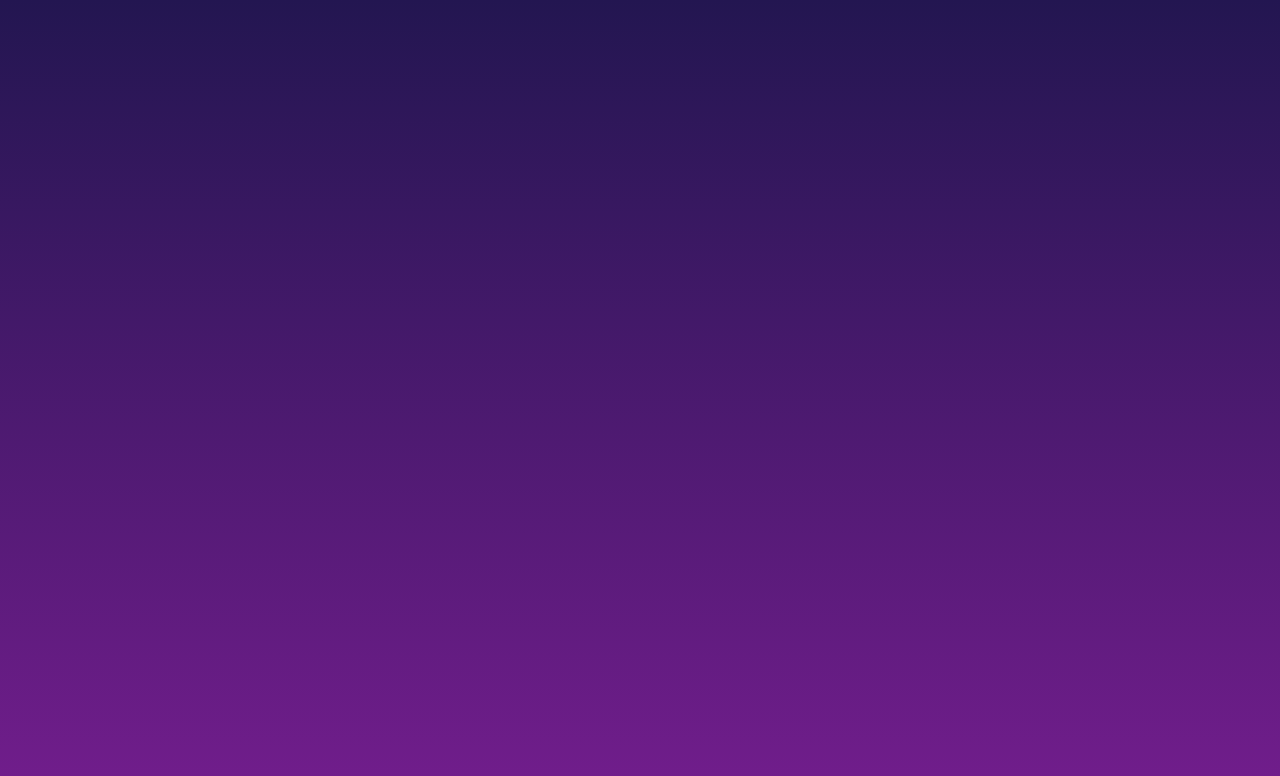
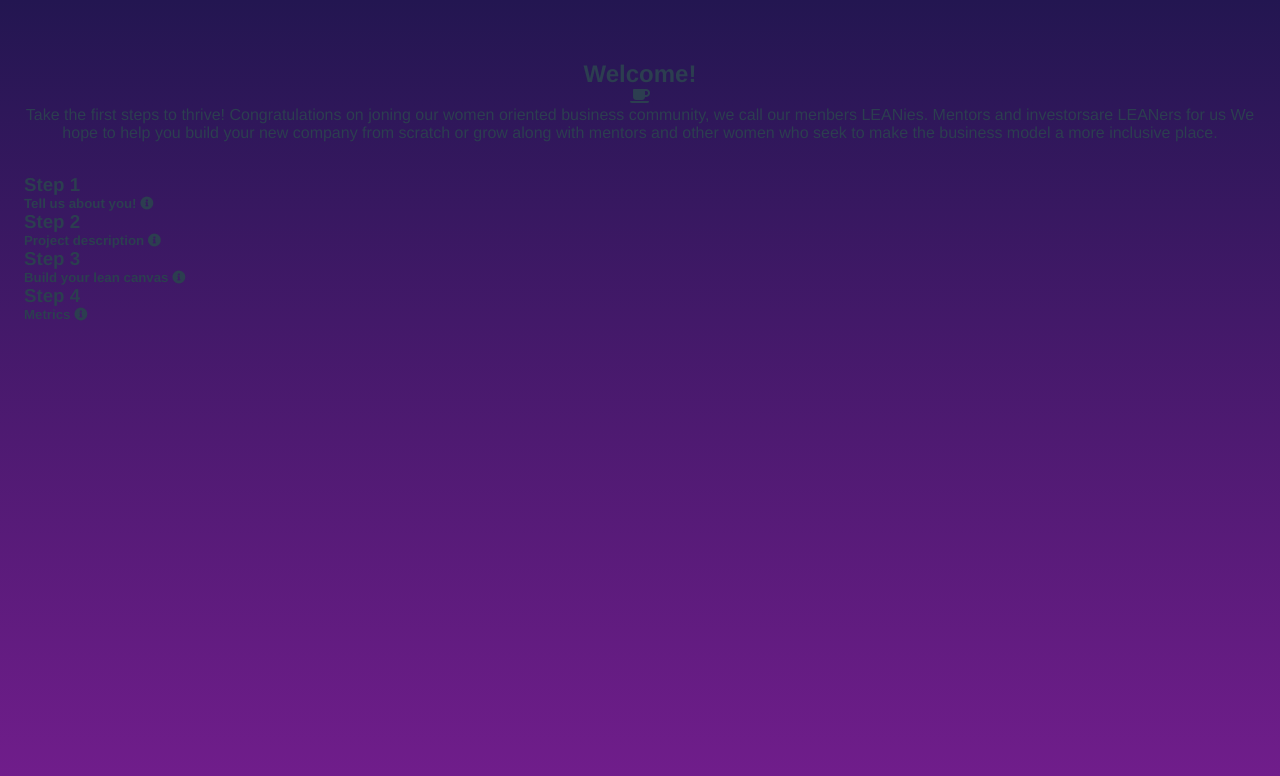
Before and after one commit to magentaFire/leanOnMe2, a Vue app: page /#/welcome in a window 1280 px wide. Shown: the top 776 px of the page. Built offline with nearby package versions, Linux system fonts and the light colour scheme.

Commit message:
quitan fontawesome

```diff
--- a/index.html
+++ b/index.html
@@ -1,12 +1,17 @@
 <!DOCTYPE html>
 <html>
+
 <head>
   <meta charset="utf-8">
   <meta name="viewport" content="width=device-width,initial-scale=1.0">
   <title>leanonme</title>
+  <link rel="stylesheet" href="https://use.fontawesome.com/releases/v5.8.2/css/all.css"
+    integrity="sha384-oS3vJWv+0UjzBfQzYUhtDYW+Pj2yciDJxpsK1OYPAYjqT085Qq/1cq5FLXAZQ7Ay" crossorigin="anonymous">
 </head>
+
 <body>
   <div id="app"></div>
   <!-- built files will be auto injected -->
 </body>
+
 </html>
--- /dev/null
+++ b/src/components/Welcome.vue
@@ -0,0 +1,92 @@
+<template>
+  <div class="welcome-page">
+    <h2>Welcome!</h2>
+    <i class="fas fa-coffee"></i>
+    <p class="shift-2">
+      Take the first steps to thrive! Congratulations on joning our women
+      oriented business community, we call our menbers LEANies. Mentors and
+      investorsare LEANers for us We hope to help you build your new company
+      from scratch or grow along with mentors and other women who seek to make
+      the business model a more inclusive place.
+    </p>
+    <div class="steps">
+      <h3>Step 1</h3>
+      <h5>
+        Tell us about you!
+        <i
+          class="fas fa-info-circle"
+          @click="profileInfo = !profileInfo"
+        ></i>
+      </h5>
+      <p v-if="profileInfo">
+        We love to know about you, please tell us who you are.
+      </p>
+      <h3>Step 2</h3>
+      <h5>
+        Project description
+        <i
+          class="fas fa-info-circle"
+          @click="projectInfo = !projectInfo"
+        ></i>
+      </h5>
+      <p v-if="projectInfo">
+        What's your project about? we are thrilled about helping you building
+        your new empire.
+      </p>
+      <h3>Step 3</h3>
+      <h5>
+        Build your lean canvas
+        <i
+          class="fas fa-info-circle"
+          @click="canvasInfo = !canvasInfo"
+        ></i>
+      </h5>
+      <p v-if="canvasInfo">
+        This tool will help you to build a business model you can share with
+        LEANers or the LEANies community
+      </p>
+      <h3>Step 4</h3>
+      <h5>
+        Metrics
+        <i
+          class="fas fa-info-circle"
+          @click="metricsInfo = !metricsInfo"
+        ></i>
+      </h5>
+      <p v-if="metricsInfo">
+        Feed our calculator with your company metrics and thrive with help of
+        our LEANers network
+      </p>
+    </div>
+  </div>
+</template>
+
+<script>
+export default {
+  name: "Welcome",
+  data() {
+    return {
+      profileInfo: false,
+      projectInfo: false,
+      canvasInfo: false,
+      metricsInfo: false,
+      msg: "Welcome to Your Vue.js App"
+    };
+  }
+};
+</script>
+
+<!-- Add "scoped" attribute to limit CSS to this component only -->
+<style scoped>
+.welcome-page {
+  padding: 0 1.5rem;
+  margin-bottom: 2.5rem;
+}
+.shift-2 {
+  margin-bottom: 2rem;
+}
+.steps {
+  display: block;
+  text-align: left;
+}
+</style>
--- a/src/main.js
+++ b/src/main.js
@@ -1,5 +1,5 @@
 // The Vue build version to load with the `import` command
-// (runtime-only or standalone) has been set in webpack.base.conf with an alias.
+// (runtime-only or standalone) has been set in webpack.base.conf with an alias.import { faUserSecret }
 import Vue from "vue";
 import App from "./App";
 import router from "./router";
--- a/src/router/index.js
+++ b/src/router/index.js
@@ -1,6 +1,7 @@
 import Vue from "vue";
 import Router from "vue-router";
 import Login from "@/components/Login";
+import Welcome from "@/components/Welcome";
 
 Vue.use(Router);
 
@@ -10,6 +11,11 @@ export default new Router({
       path: "/",
       name: "Login",
       component: Login
+    },
+    {
+      path: "/welcome",
+      name: "Welcome",
+      component: Welcome
     }
   ]
 });
```
Also changed, not shown: 1 other file (tests, documents, lock files or other folders). Lines whose indentation alone changed are shown as unchanged.
